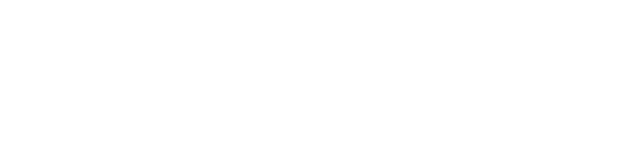
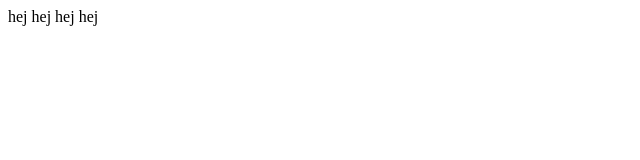
Before and after one commit to TonyNackademin/demo.html, a plain HTML site: page index.html in a window 1280 px wide. Shown: the whole page, without its empty margins (0-640 px from the left). Drawn offline with Linux system fonts and the light colour scheme.

Commit message:
testing to push

```diff
--- a/index.html
+++ b/index.html
@@ -6,6 +6,9 @@
     <title>Document</title>
 </head>
 <body>
-
+    hej
+    hej
+    hej
+    hej
 </body>
 </html>
```
